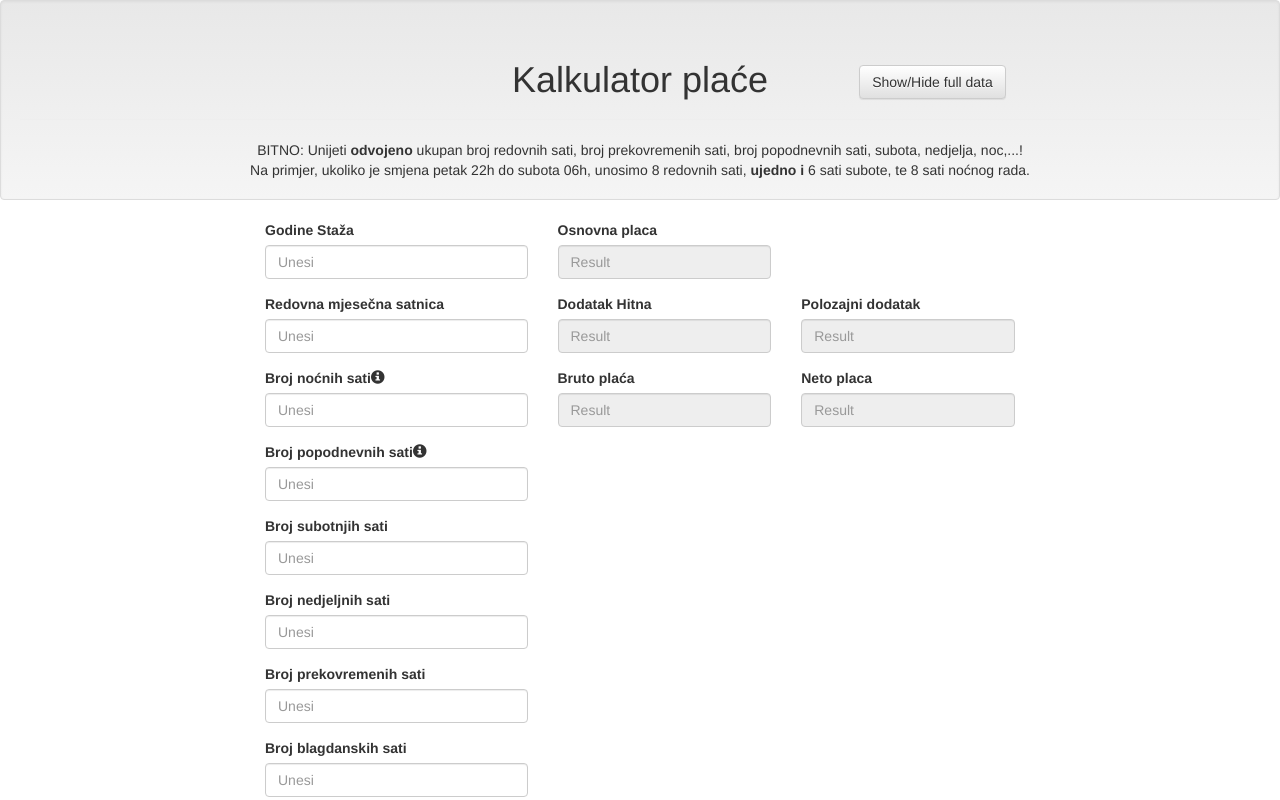
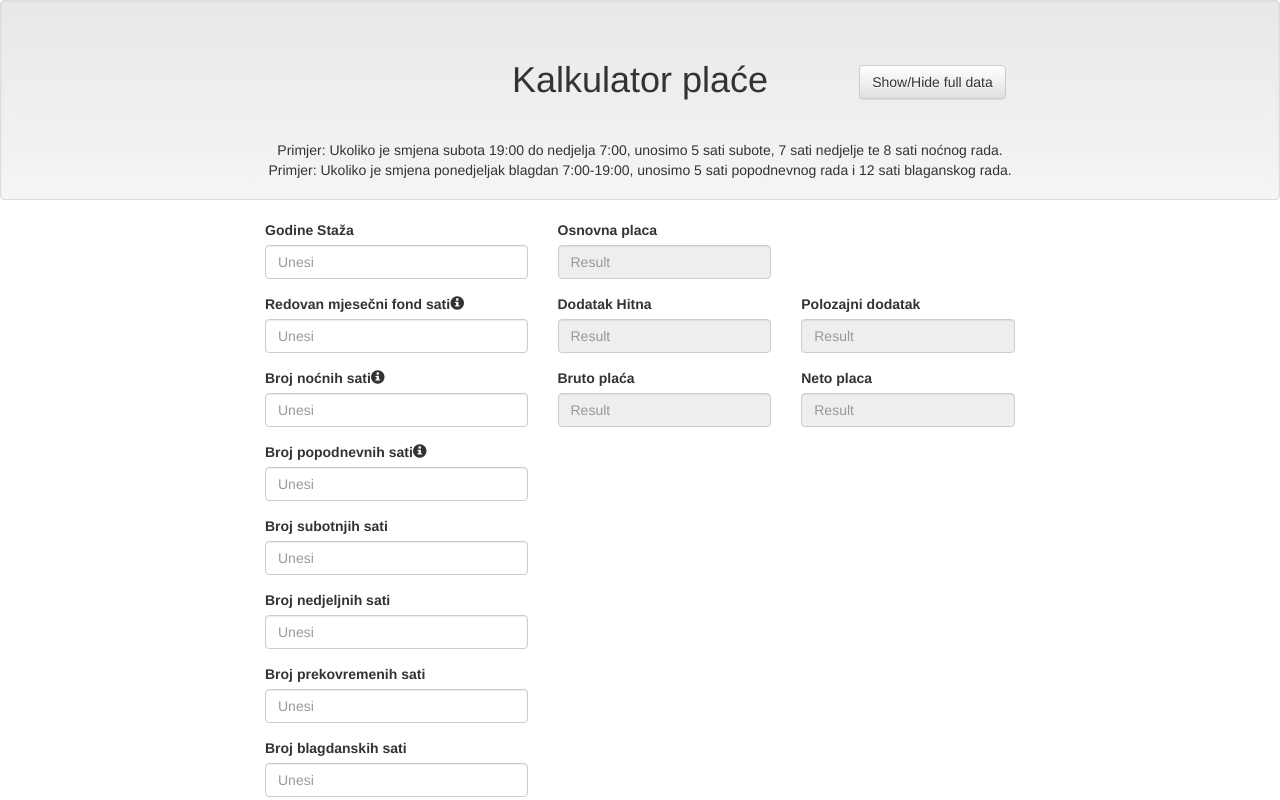
Before and after one commit to croraf/provjeriplacu, a React app: page / in a window 1280 px wide. Shown: the top 800 px of the page. Built offline with nearby package versions, Linux system fonts and the light colour scheme.

Commit message:
Note update and one more infoNote

```diff
--- a/app/InputForm.js
+++ b/app/InputForm.js
@@ -16,8 +16,9 @@ const InputForm = ({formCallback}) => (
     />
     <InputFieldGroup
       type="number"
-      label="Redovna mjesečna satnica"
+      label="Redovan mjesečni fond sati"
       name='brojSatiMjesecno'
+      infoNote="Zadan ukupni mjesečni fond sati. Jednak za sve službenike."
     />
     <InputFieldGroup
       type="number"
--- a/app/MyHeader.js
+++ b/app/MyHeader.js
@@ -17,10 +17,10 @@ let MyHeader = ({showHideOptionalCallback}) => (
             </Grid>
         </PageHeader>
         <div style={{textAlign: 'center'}}>
-            BITNO: Unijeti <strong>odvojeno</strong> ukupan broj redovnih sati, broj prekovremenih sati,
-            broj popodnevnih sati, subota, nedjelja, noc,...! <br />
-            Na primjer, ukoliko je smjena petak 22h do subota 06h, unosimo 8 redovnih sati,
-            <strong> ujedno i</strong> 6 sati subote, te 8 sati noćnog rada. <br />
+            Primjer: Ukoliko je smjena subota 19:00 do nedjelja 7:00,
+            unosimo 5 sati subote, 7 sati nedjelje te 8 sati noćnog rada. <br />
+            Primjer: Ukoliko je smjena ponedjeljak blagdan 7:00-19:00,
+            unosimo 5 sati popodnevnog rada i 12 sati blaganskog rada.
         </div>
     </Well>
 );
```
Also changed, not shown: 1 other file (tests, documents, lock files or other folders).
